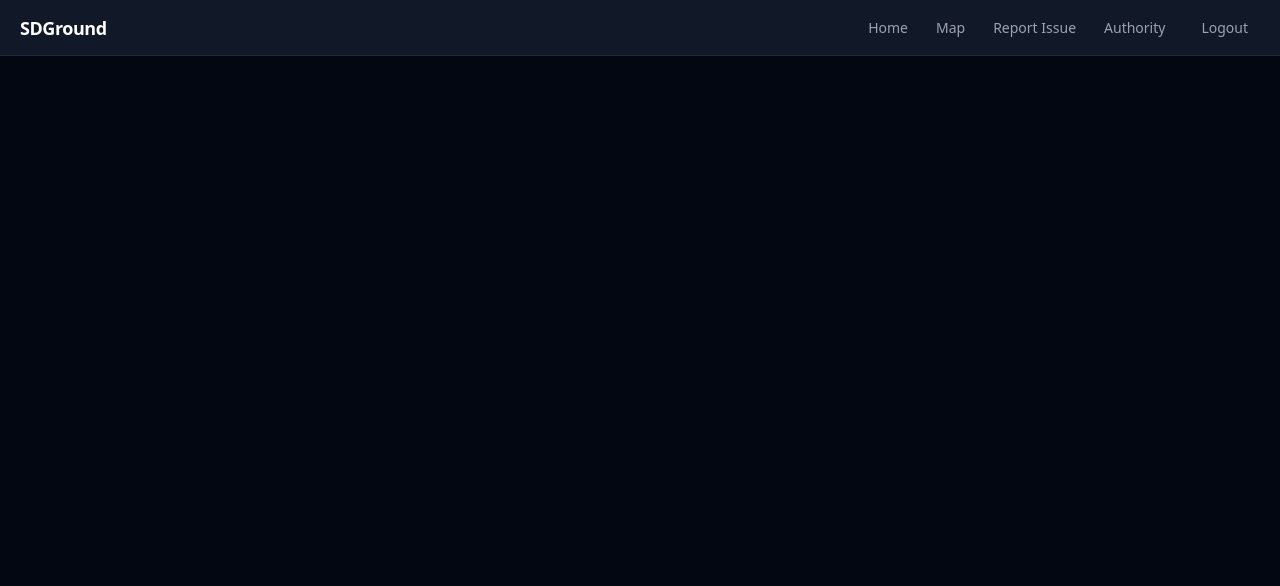
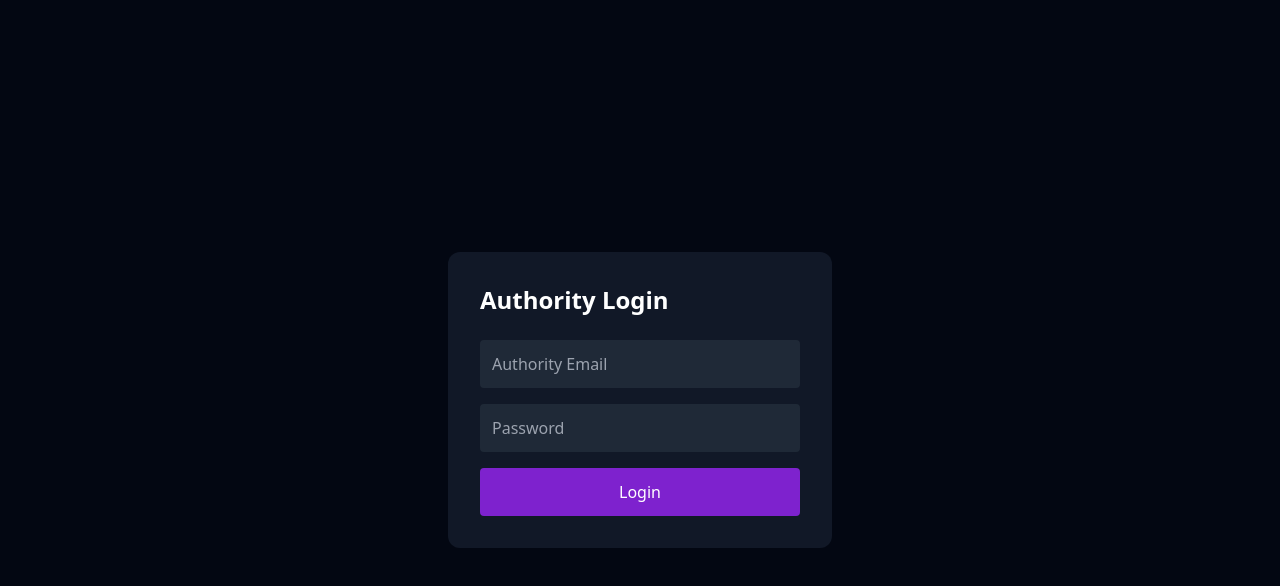
Before and after one commit to Seetharam2000/SDGround2, a React (Vite) app: page /authority-login in a window 1280 px wide. Shown: the top 586 px of the page. Built offline with nearby package versions, Linux system fonts and the light colour scheme; no server answers; sample sign-in values are in the browser's storage.

Commit message:
feat: add role-based login picker for citizen and authority

```diff
--- a/src/App.jsx
+++ b/src/App.jsx
@@ -1,12 +1,16 @@
 // src/App.jsx
+
 import { BrowserRouter, Routes, Route } from "react-router-dom";
 import { Toaster } from "react-hot-toast";
+
 import Navbar from "./components/Navbar";
 import Map from "./components/Map";
 import ComplaintForm from "./components/ComplaintForm";
 import AuthorityDashboard from "./components/authorityDashboard";
+
 import Login from "./pages/Login";
 import Home from "./pages/Home";
+import AuthorityLogin from "./pages/AuthorityLogin";
 
 export default function App() {
   return (
@@ -21,14 +25,27 @@ export default function App() {
           },
         }}
       />
+
       <Navbar />
+
       <Routes>
-  <Route path="/" element={<Login />} />
-  <Route path="/home" element={<Home />} />
-  <Route path="/map" element={<Map />} />
-  <Route path="/report" element={<ComplaintForm />} />
-  <Route path="/dashboard" element={<AuthorityDashboard />} />
-</Routes>
+        {/* User Routes */}
+        <Route path="/" element={<Login />} />
+        <Route path="/home" element={<Home />} />
+        <Route path="/map" element={<Map />} />
+        <Route path="/report" element={<ComplaintForm />} />
+
+        {/* Authority Routes */}
+        <Route
+          path="/authority-login"
+          element={<AuthorityLogin />}
+        />
+
+        <Route
+          path="/authority"
+          element={<AuthorityDashboard />}
+        />
+      </Routes>
     </BrowserRouter>
   );
 }
--- a/src/components/Navbar.jsx
+++ b/src/components/Navbar.jsx
@@ -1,4 +1,5 @@
 // src/components/Navbar.jsx
+
 import { Link, useLocation, useNavigate } from "react-router-dom";
 import { auth } from "../firebase/config";
 import { signOut } from "firebase/auth";
@@ -12,6 +13,14 @@ export default function Navbar() {
 
   if (!user) return null;
 
+  // Hide navbar on authority pages
+  if (
+    loc.pathname === "/authority-login" ||
+    loc.pathname === "/authority"
+  ) {
+    return null;
+  }
+
   const handleLogout = async () => {
     await signOut(auth);
     toast.success("Signed out");
@@ -22,12 +31,14 @@ export default function Navbar() {
     { to: "/home", label: "Home" },
     { to: "/map", label: "Map" },
     { to: "/report", label: "Report Issue" },
-    { to: "/dashboard", label: "Authority" },
   ];
 
   return (
     <nav className="fixed top-0 left-0 right-0 z-[2000] bg-gray-900 border-b border-gray-800 px-5 h-14 flex items-center justify-between">
-      <Link to="/home" className="font-black text-white text-lg tracking-tight">
+      <Link
+        to="/home"
+        className="font-black text-white text-lg tracking-tight"
+      >
         SDGround
       </Link>
 
--- a/src/components/authorityDashboard.jsx
+++ b/src/components/authorityDashboard.jsx
@@ -27,12 +27,14 @@ export default function AuthorityDashboard() {
 
   // Redirect to login if not authenticated
   useEffect(() => {
-    if (!loadingAuth && !user) {
-      toast.error("Please sign in to access the Authority dashboard");
-      navigate("/login");
+  if (
+    !loadingAuth &&
+    (!user || user.email !== "authority@sdground.com")
+  ) {
+    toast.error("Authority access only");
+    navigate("/authority-login");
   }
 }, [user, loadingAuth, navigate]);
-
   // Load complaints for selected ward in real time
   useEffect(() => {
     if (!selected) return;
@@ -96,10 +98,14 @@ export default function AuthorityDashboard() {
   if (loadingAuth) {
   return (
     <div className="min-h-screen bg-gray-950 flex items-center justify-center text-white">
-        Loading…
+      Loading...
     </div>
   );
 }
+
+//if (!user || user.email !== "authority@sdground.com") {
+  //return null;
+//}
 
   return (
     <div className="min-h-screen bg-gray-950 text-white flex pt-14">
--- /dev/null
+++ b/src/pages/AuthorityLogin.jsx
@@ -0,0 +1,60 @@
+import { useState } from "react";
+import { signInWithEmailAndPassword } from "firebase/auth";
+import { auth } from "../firebase/config";
+import { useNavigate } from "react-router-dom";
+import toast from "react-hot-toast";
+
+export default function AuthorityLogin() {
+  const [email, setEmail] = useState("");
+  const [password, setPassword] = useState("");
+  const navigate = useNavigate();
+
+  const handleLogin = async (e) => {
+    e.preventDefault();
+
+    try {
+      await signInWithEmailAndPassword(auth, email, password);
+
+      toast.success("Authority login successful");
+      navigate("/authority");
+    } catch (err) {
+      toast.error("Invalid credentials");
+    }
+  };
+
+  return (
+    <div className="min-h-screen flex items-center justify-center bg-gray-950 text-white">
+      <form
+        onSubmit={handleLogin}
+        className="bg-gray-900 p-8 rounded-xl w-96"
+      >
+        <h1 className="text-2xl font-bold mb-6">
+          Authority Login
+        </h1>
+
+        <input
+          type="email"
+          placeholder="Authority Email"
+          value={email}
+          onChange={(e) => setEmail(e.target.value)}
+          className="w-full mb-4 p-3 rounded bg-gray-800"
+        />
+
+        <input
+          type="password"
+          placeholder="Password"
+          value={password}
+          onChange={(e) => setPassword(e.target.value)}
+          className="w-full mb-4 p-3 rounded bg-gray-800"
+        />
+
+        <button
+          type="submit"
+          className="w-full bg-purple-700 p-3 rounded"
+        >
+          Login
+        </button>
+      </form>
+    </div>
+  );
+}
--- a/src/pages/Login.jsx
+++ b/src/pages/Login.jsx
@@ -13,6 +13,7 @@ export default function Login() {
   const [email, setEmail] = useState("");
   const [password, setPassword] = useState("");
   const [loading, setLoading] = useState(false);
+  const [loginMode, setLoginMode] = useState(null); // null | 'user' | 'authority'
   const navigate = useNavigate();
 
   const googleProvider = new GoogleAuthProvider();
@@ -20,7 +21,7 @@ export default function Login() {
   const loginWithGoogle = async () => {
     try {
       await signInWithPopup(auth, googleProvider);
-      navigate("/report");
+      navigate("/home");
     } catch (e) {
       toast.error(e.message);
     }
@@ -40,16 +41,9 @@ export default function Login() {
 
   const signup = async () => {
     setLoading(true);
-
     try {
-    await createUserWithEmailAndPassword(
-      auth,
-      email,
-      password
-    );
-
+      await createUserWithEmailAndPassword(auth, email, password);
       toast.success("Account created successfully");
-
       navigate("/home");
     } catch (e) {
       toast.error(e.message);
@@ -58,11 +52,48 @@ export default function Login() {
     }
   };
 
+  // SCREEN 1: Role picker
+  if (loginMode === null) {
     return (
       <div className="min-h-screen bg-gray-950 flex items-center justify-center p-4">
         <div className="w-full max-w-sm bg-gray-900 rounded-2xl p-6 text-white">
           <h1 className="text-2xl font-black mb-1">SDGround</h1>
-        <p className="text-gray-400 text-sm mb-6">Sign in to continue</p>
+          <p className="text-gray-400 text-sm mb-8">Sign in to continue</p>
+
+          <button
+            onClick={() => setLoginMode("user")}
+            className="w-full bg-blue-600 hover:bg-blue-700 font-bold py-4 rounded-xl mb-3 flex items-center justify-center gap-2 text-lg"
+          >
+            👤 Login as Citizen
+          </button>
+
+          <button
+            onClick={() => navigate("/authority-login")}
+            className="w-full bg-purple-700 hover:bg-purple-800 font-bold py-4 rounded-xl flex items-center justify-center gap-2 text-lg"
+          >
+            🏛️ Login as Authority
+          </button>
+        </div>
+      </div>
+    );
+  }
+
+  // SCREEN 2: Citizen login form
+  return (
+    <div className="min-h-screen bg-gray-950 flex items-center justify-center p-4">
+      <div className="w-full max-w-sm bg-gray-900 rounded-2xl p-6 text-white">
+
+        {/* Back button */}
+        <button
+          onClick={() => setLoginMode(null)}
+          className="text-gray-400 text-sm mb-4 hover:text-white flex items-center gap-1"
+        >
+          ← Back
+        </button>
+
+        <h1 className="text-2xl font-black mb-1">SDGround</h1>
+        <p className="text-gray-400 text-sm mb-6">Sign in as Citizen</p>
+
         <input
           type="email"
           placeholder="Email"
@@ -100,7 +131,7 @@ export default function Login() {
 
         <button
           onClick={loginWithGoogle}
-          className="w-full bg-white text-black font-bold py-3 rounded-xl mb-4 flex items-center justify-center gap-2 hover:bg-gray-100"
+          className="w-full bg-white text-black font-bold py-3 rounded-xl flex items-center justify-center gap-2 hover:bg-gray-100"
         >
           <svg width="18" height="18" viewBox="0 0 48 48">
             <path fill="#FFC107" d="M43.6 20H24v8h11.3C33.6 33.1 29.3 36 24 36c-6.6 0-12-5.4-12-12s5.4-12 12-12c3 0 5.8 1.1 7.9 3l5.7-5.7C34.1 6.5 29.3 4 24 4 12.9 4 4 12.9 4 24s8.9 20 20 20c11 0 19.7-8 19.7-20 0-1.3-.1-2.7-.1-4z"/>
@@ -110,10 +141,6 @@ export default function Login() {
           </svg>
           Continue with Google
         </button>
-
-        <div className="text-center text-xs text-gray-500">
-          Authority demo: officer@sdground.in / demo1234
-        </div>
       </div>
     </div>
   );
```
Lines whose indentation alone changed are shown as unchanged.
